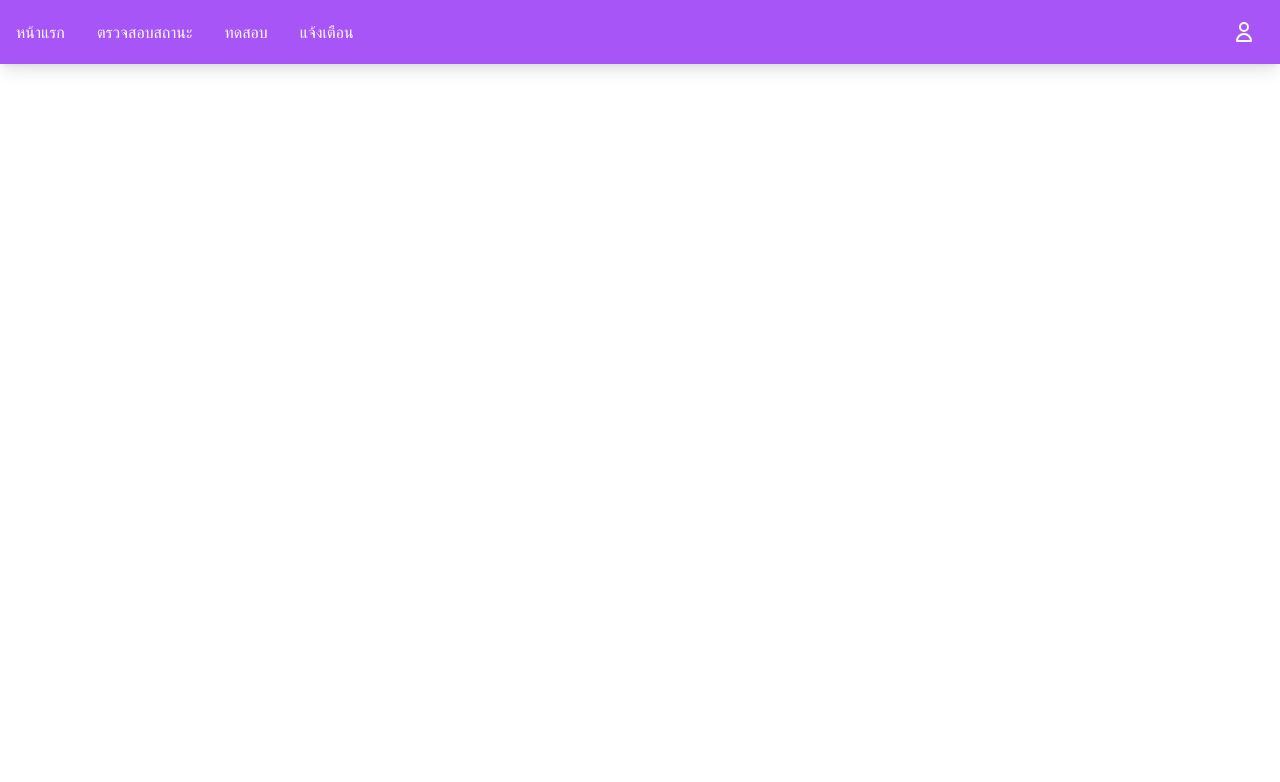
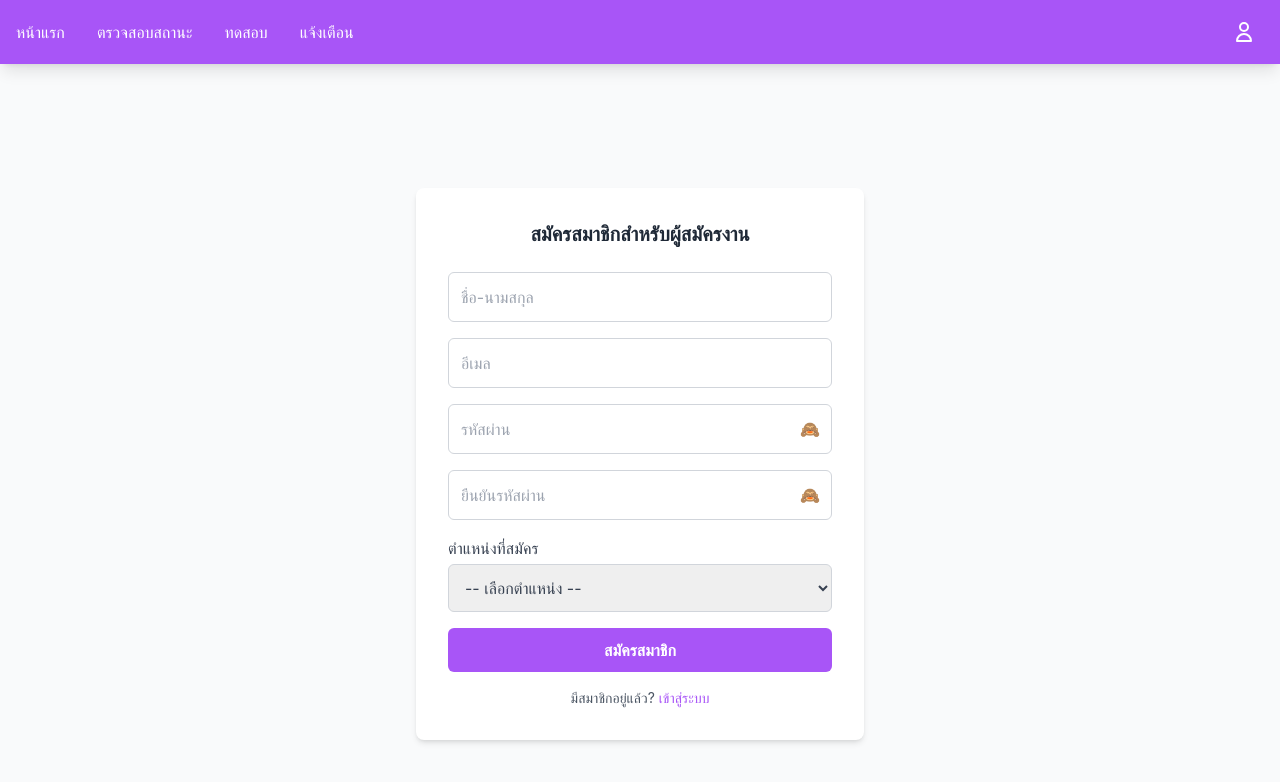
Before and after one commit to 660710180Theerapong/FinalProject-BIS-SA-, a React (Create React App) app in the folder fontend/job_app/: page /register in a window 1280 px wide. Shown: the top 782 px of the page. Built offline with nearby package versions, Linux system fonts and the light colour scheme.

Commit message:
login register

```diff
--- a/fontend/job_app/src/App.jsx
+++ b/fontend/job_app/src/App.jsx
@@ -2,6 +2,8 @@ import React from 'react';
 import { BrowserRouter as Router, Routes, Route } from 'react-router-dom';
 // Components
 import Navbar_user from './components/Navbar_user';
+import Login_Page from './pages/Login_Page';
+import Register_Page from './pages/Register_Page';
 
 function App() {
   return (
@@ -9,6 +11,12 @@ function App() {
       <div>
         <Navbar_user />
       </div>
+      <main className="flex-grow bg-gray-50">
+          <Routes>
+            <Route path="/profile" element={<Login_Page />} />
+            <Route path="/register" element={<Register_Page />} />
+          </Routes>
+      </main>
     </Router>
   );
 }
--- /dev/null
+++ b/fontend/job_app/src/pages/Login_Page.jsx
@@ -0,0 +1,78 @@
+import React, { useState } from "react";
+import { Link, NavLink } from 'react-router-dom';
+
+const Login_Page = () => {
+  const [showPassword, setShowPassword] = useState(false);
+
+  return (
+    <div className="flex items-center justify-center min-h-screen bg-gray-50">
+      <div className="bg-white p-8 rounded-lg shadow-md w-full max-w-md">
+        <h2 className="text-center text-xl font-semibold text-gray-800 mb-6">
+          เข้าสู่ระบบสำหรับผู้สมัครงาน
+        </h2>
+
+        <form className="space-y-4">
+          {/* Email */}
+          <div>
+            <input
+              type="email"
+              placeholder="อีเมล"
+              className="w-full border border-gray-300 rounded-md p-3 text-gray-700 focus:outline-none focus:ring-2 focus:ring-orange-400"
+              required
+            />
+          </div>
+
+          {/* Password */}
+          <div className="relative">
+            <input
+              type={showPassword ? "text" : "password"}
+              placeholder="รหัสผ่าน"
+              className="w-full border border-gray-300 rounded-md p-3 text-gray-700 focus:outline-none focus:ring-2 focus:ring-orange-400"
+              required
+            />
+            <button
+              type="button"
+              onClick={() => setShowPassword(!showPassword)}
+              className="absolute inset-y-0 right-3 flex items-center text-gray-400 hover:text-gray-600"
+            >
+              {showPassword ? "👁️‍🗨️" : "🙈"}
+            </button>
+          </div>
+
+          {/* Forgot password */}
+          <div className="text-right">
+          <NavLink to="/profile" >
+            <a
+              href="#"
+              className="text-sm text-gray-500 hover:text-orange-500 transition"
+            >
+
+              ลืมรหัสผ่าน
+            </a>
+          </NavLink>
+          </div>
+
+          {/* Submit Button */}
+          <button
+            type="submit"
+            className="w-full bg-purple-500 hover:bg-purple-600 text-white font-semibold py-2.5 rounded-md transition"
+          >
+            เข้าสู่ระบบ
+          </button>
+
+          <div className="text-center mt-6 text-gray-600 text-sm">
+          ยังไม่ได้เป็นสมาชิก?{" "}
+          <Link
+            to="/register"
+            className="text-purple-500 hover:text-purple-600 font-medium transition"
+          >
+            สมัครสมาชิก
+          </Link>
+          </div>
+        </form>
+      </div>
+    </div>
+  );
+};
+
+export default Login_Page;
--- /dev/null
+++ b/fontend/job_app/src/pages/Register_Page.jsx
@@ -0,0 +1,112 @@
+import React, { useState } from "react";
+import { Link, NavLink } from 'react-router-dom';
+
+const Register_Page = () => {
+     const [position, setPosition] = useState("");
+
+     const handleSubmit = (e) => {
+       e.preventDefault();
+       console.log("ตำแหน่งที่เลือก:", position);
+       // ตรงนี้สามารถเพิ่ม logic ส่งข้อมูลไป backend ได้
+     };
+
+     const [showPassword, setShowPassword] = useState(false);
+
+  return (
+    <div className="flex items-center justify-center min-h-screen bg-gray-50">
+      <div className="bg-white p-8 rounded-lg shadow-md w-full max-w-md">
+        <h2 className="text-center text-xl font-semibold text-gray-800 mb-6">
+          สมัครสมาชิกสำหรับผู้สมัครงาน
+        </h2>
+
+        <form className="space-y-4">
+          {/* ชื่อ-นามสกุล */}
+          <div>
+            <input
+              type="text"
+              placeholder="ชื่อ-นามสกุล"
+              className="w-full border border-gray-300 rounded-md p-3 text-gray-700 focus:ring-2 focus:ring-orange-400 focus:outline-none"
+              required
+            />
+          </div>
+          {/* Email */}
+          <div>
+            <input
+              type="email"
+              placeholder="อีเมล"
+              className="w-full border border-gray-300 rounded-md p-3 text-gray-700 focus:outline-none focus:ring-2 focus:ring-orange-400"
+              required
+            />
+          </div>
+
+          {/* Password */}
+          <div className="relative">
+            <input
+              type={showPassword ? "text" : "password"}
+              placeholder="รหัสผ่าน"
+              className="w-full border border-gray-300 rounded-md p-3 text-gray-700 focus:outline-none focus:ring-2 focus:ring-orange-400"
+              required
+            />
+            <button
+              type="button"
+              onClick={() => setShowPassword(!showPassword)}
+              className="absolute inset-y-0 right-3 flex items-center text-gray-400 hover:text-gray-600"
+            >
+              {showPassword ? "👁️‍🗨️" : "🙈"}
+            </button>
+          </div>
+
+          <div className="relative">
+            <input
+              type={showPassword ? "text" : "password"}
+              placeholder="ยืนยันรหัสผ่าน"
+              className="w-full border border-gray-300 rounded-md p-3 text-gray-700 focus:outline-none focus:ring-2 focus:ring-orange-400"
+              required
+            />
+            <button
+              type="button"
+              onClick={() => setShowPassword(!showPassword)}
+              className="absolute inset-y-0 right-3 flex items-center text-gray-400 hover:text-gray-600"
+            >
+              {showPassword ? "👁️‍🗨️" : "🙈"}
+            </button>
+          </div>
+
+          <div>
+            <label className="block text-gray-700 mb-1">ตำแหน่งที่สมัคร</label>
+            <select
+              value={position}
+              onChange={(e) => setPosition(e.target.value)}
+              className="w-full border border-gray-300 rounded-md p-3 text-gray-700 focus:ring-2 focus:ring-orange-400 focus:outline-none"
+              required
+            >
+              <option value="">-- เลือกตำแหน่ง --</option>
+              <option value="พนักงานบริการ">พนักงานบริการ</option>
+              <option value="พนักงานล้างรถ">พนักงานล้างรถ</option>
+            </select>
+          </div>
+
+          {/* Submit Button */}
+          <button
+            type="submit"
+            className="w-full bg-purple-500 hover:bg-purple-600 text-white font-semibold py-2.5 rounded-md transition"
+          >
+            สมัครสมาชิก
+          </button>
+
+          <div className="text-center mt-6 text-gray-600 text-sm">
+          มีสมาชิกอยู่แล้ว?{" "}
+          <Link
+            to="/register"
+            className="text-purple-500 hover:text-purple-600 font-medium transition"
+          >
+            เข้าสู่ระบบ
+          </Link>
+          </div>
+        </form>
+      </div>
+    </div>
+  );
+};
+
+export default Register_Page;
```
